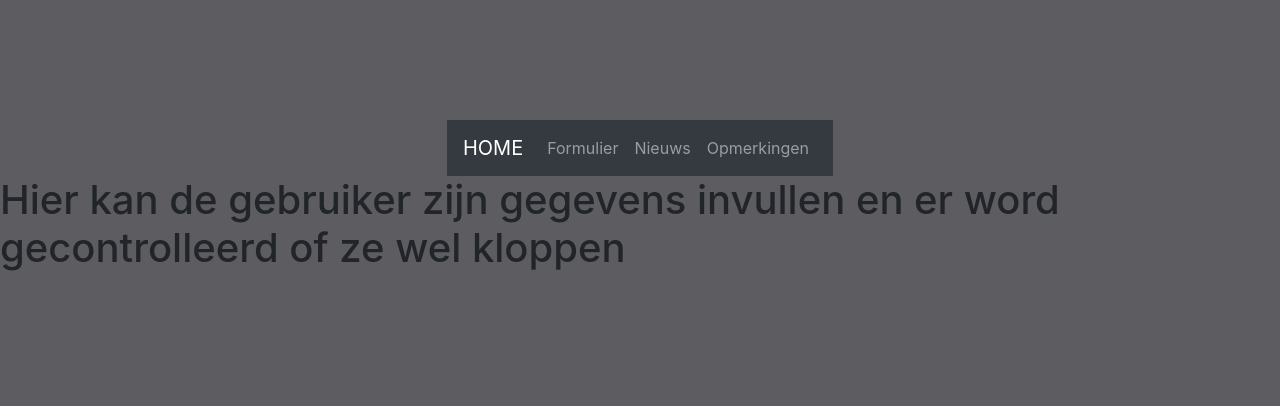
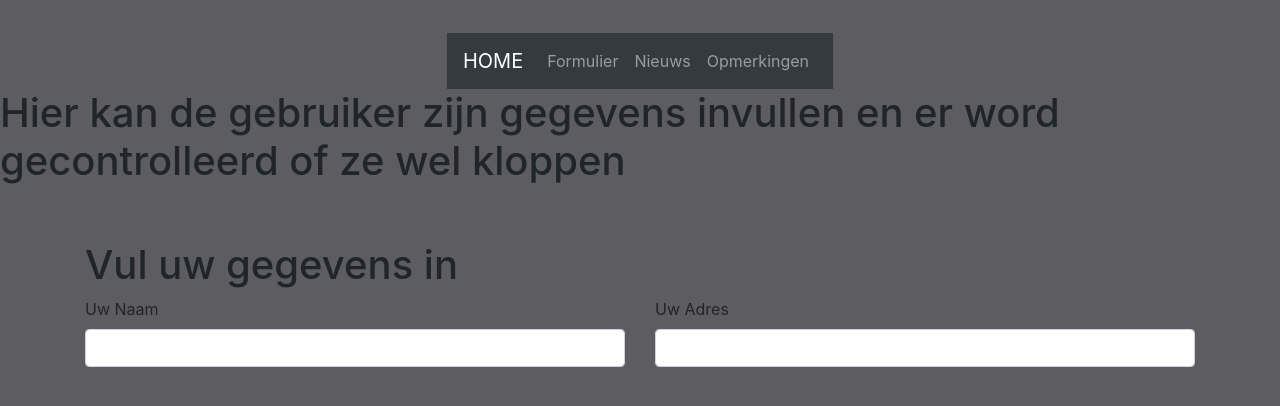
Before and after one commit to Midsty/Bootsrap-Design, a plain HTML site: page Formulier.html in a window 1280 px wide. Drawn offline with nearby package versions, Linux system fonts and the light colour scheme.

Commit message:
Begin van de Form gemaakt

```diff
--- a/Formulier.html
+++ b/Formulier.html
@@ -33,5 +33,20 @@
 
 
     <h1>Hier kan de gebruiker zijn gegevens invullen en er word gecontrolleerd of ze wel kloppen</h1>
+
+    <div class="container mt-5">
+      <h1>Vul uw gegevens in</h1>
+      <form class="row g-3">
+        <div class="col-md-6">
+          <label for="Naam" class="form-label">Uw Naam</label>
+          <input type="text" class="form-control" id="Naam" required>
+        </div>
+        <div class="col-md-6">
+          <label for="Adres" class="form-label">Uw Adres</label>
+          <input type="text" class="form-control" id="Adres" required>
+        </div>
+      </form>
+    </div>
+
 </body>
 </html>
```
Also changed, not shown: index.html (+0 -1 lines), 1 other file.
